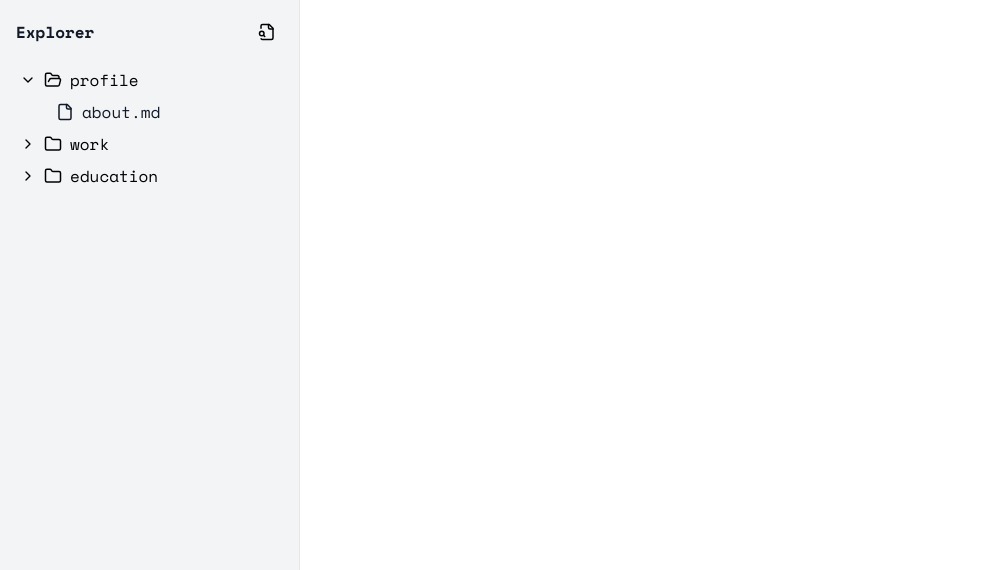
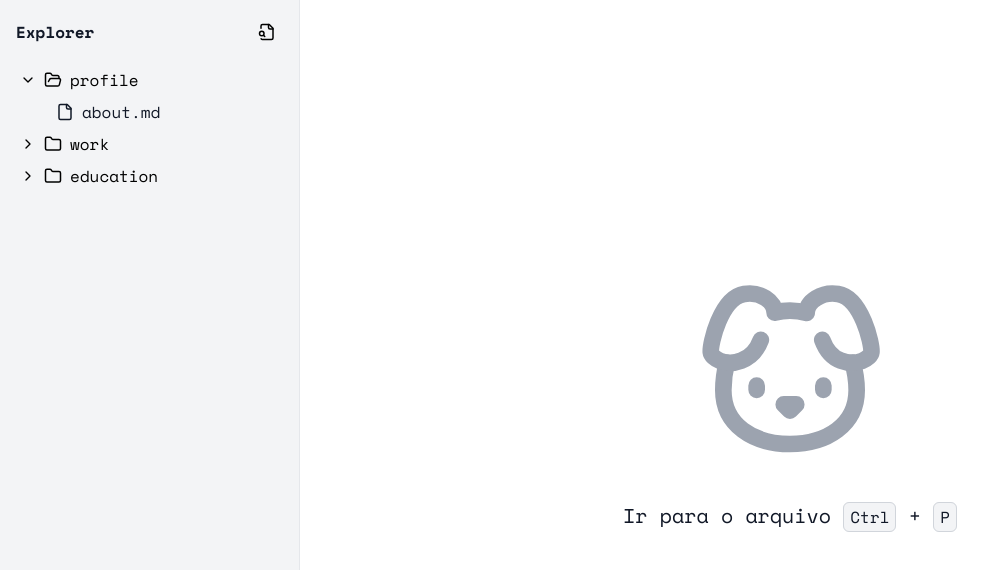
Before and after one commit to ClodoaldoDantas/clodoaldo.dev, a Next.js app: page / in a window 1280 px wide. Shown: the top 570 px of the page, without its empty margins (0-1003 px from the left). Built offline with nearby package versions, Linux system fonts and the light colour scheme.

Commit message:
feat: Add home page with icon and keyboard shortcut hint

```diff
--- /dev/null
+++ b/src/app/(home)/page.module.scss
@@ -0,0 +1,27 @@
+.container {
+    display: flex;
+    flex-direction: column;
+    justify-content: center;
+    align-items: center;
+    height: 100vh;
+}
+
+.icon {
+    color: var(--gray-400);
+}
+
+.commands {
+    margin-top: 2rem;
+}
+
+.command {
+    font-size: 1.25rem;
+
+    kbd {
+        padding: 2px 6px;
+        font-size: 1rem;
+        background: var(--gray-100);
+        border: 1px solid var(--gray-300);
+        border-radius: 0.375rem;
+    }
+}
--- /dev/null
+++ b/src/app/(home)/page.tsx
@@ -0,0 +1,16 @@
+import { DogIcon } from "lucide-react";
+import styles from "./page.module.scss";
+
+export default function Home() {
+  return (
+    <div className={styles.container}>
+      <DogIcon size={200} className={styles.icon} />
+
+      <div className={styles.commands}>
+        <p className={styles.command}>
+          Ir para o arquivo <kbd>Ctrl</kbd> + <kbd>P</kbd>
+        </p>
+      </div>
+    </div>
+  );
+}
--- a/src/app/page.tsx
+++ /dev/null
@@ -1,3 +0,0 @@
-export default function Home() {
-  return null;
-}
```
